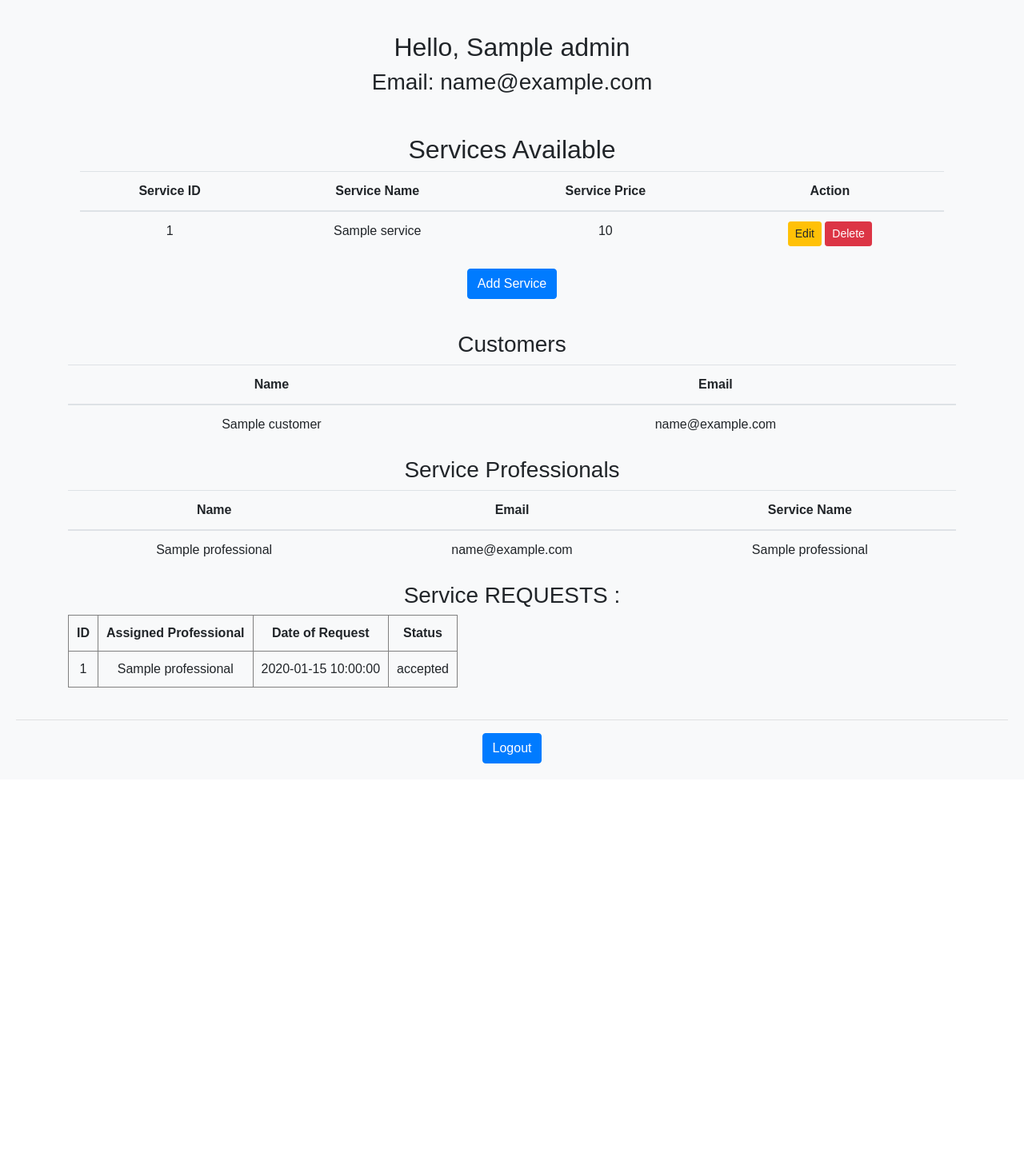
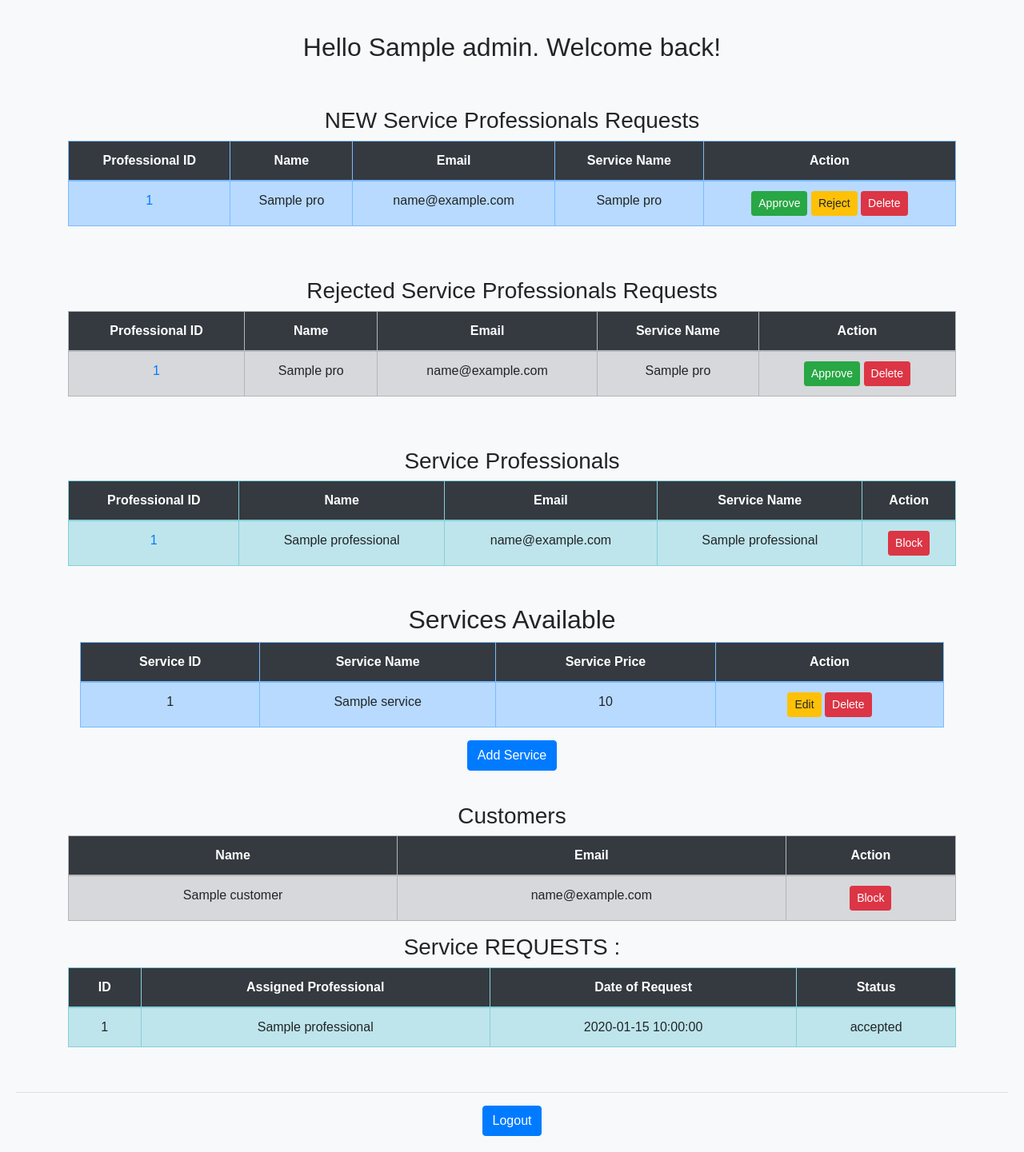
Before and after one commit to Ayush59699/A-Z-Housing, a Python web app: template templates/admin/admin_dashboard.html in a window 1280 px wide. Shown: the part 59-1500 px from the top of the page at 80% size. Before the commit the page ends 1014 px from the top, so only its background shows below. Run offline with Jinja, Linux system fonts and the light colour scheme; the template is opened without the code that fills it: most values are stand-ins (such as "Sample title", 1, 10 or a date in 2020); some libraries are stand-ins or nearby versions.

Commit message:
Update admin_dashboard.html

```diff
--- a/templates/admin/admin_dashboard.html
+++ b/templates/admin/admin_dashboard.html
@@ -7,14 +7,124 @@
 {% endblock %} {% block greet%} {{admin.name}} {% endblock %} {% block content%}
 
 <div class="container">
-  <h2>Hello, {{admin.name}}</h2>
-  <h3>Email: {{ admin.email }}</h3>
+  <h2>Hello {{admin.name|capitalize}}.  Welcome back!</h2>
+  <br> <br>
+
+  <h3>NEW Service Professionals Requests</h3>
+
+  <table class="table table-primary  table-hover table-bordered">
+    <thead class="table-dark">
+      <tr>
+        <th>Professional ID</th>
+        <th>Name</th>
+        <th>Email</th>
+        <th>Service Name</th>
+        <th><b>Action</b></th>
+      </tr>
+    </thead>
+    <tbody>
+
+      {% for pros in newPros %}
+      <tr>
+        <td><a href="{{ url_for('view_pro_details', professional_id=pros.id) }}">{{ pros.id }}</a></td>
+        <td>{{ pros.name }}</td>
+        <td>{{ pros.email }}</td>
+        <td>{{ pros.service_name }}</td>
+        <td>
+          <form method="POST" action="{{ url_for('approve_professional', professional_id=pros.id) }}" style="display:inline;">
+            <button type="submit" onclick="showAcceptedAlert()" class="btn btn-success btn-sm">Approve</button>
+        </form>
+        <form method="POST" action="{{ url_for('reject_professional', professional_id=pros.id) }}" style="display:inline;">
+          <button type="submit" onclick="showRejectedAlert()" class="btn btn-warning btn-sm">Reject</button>
+        </form>
+        <form method="POST" action="{{ url_for('delete_professional', professional_id=pros.id) }}" style="display:inline;">
+          <button type="submit" onclick="showDeletedAlert()" class="btn btn-danger btn-sm">Delete</button>
+        </form>
+        </td>
+      </tr>
+      {% endfor %}
+    </tbody>
+  </table>
+<br><br>
+
+  <h3>Rejected Service Professionals Requests</h3>
+  <table class="table table-secondary table-hover table-bordered">
+    <thead class="table-dark">
+      <tr>
+        <th>Professional ID</th>
+        <th>Name</th>
+        <th>Email</th>
+        <th>Service Name</th>
+        <th><b>Action</b></th>
+      </tr>
+    </thead>
+    <tbody>
+
+      {% for pros in rejectedProfessionals %}
+      <tr>
+        <td><a href="{{ url_for('view_pro_details', professional_id=pros.id) }}">{{ pros.id }}</a></td>
+        <td>{{ pros.name }}</td>
+        <td>{{ pros.email }}</td>
+        <td>{{ pros.service_name }}</td>
+        <td>
+          <form method="POST" action="{{ url_for('approve_professional', professional_id=pros.id) }}" style="display:inline;">
+            <button type="submit" onclick="showAcceptedAlert()" class="btn btn-success btn-sm">Approve</button>
+        </form>
+
+        <form method="POST" action="{{ url_for('delete_professional', professional_id=pros.id) }}" style="display:inline;">
+          <button type="submit" onclick="showDeletedAlert()" class="btn btn-danger btn-sm">Delete</button>
+        </form>
+        </td>
+      </tr>
+      {% endfor %}
+    </tbody>
+  </table>
+
+
+<br> <br>
+  <h3>Service Professionals</h3>
+  <table class="table table table-info table-hover table-bordered">
+    <thead class="table-dark">
+      <tr>
+        <th>Professional ID</th>
+        <th>Name</th>
+        <th>Email</th>
+        <th>Service Name</th>
+        <th>Action</th>
+      </tr>
+    </thead>
+    <tbody>
+      {% for professional in professionals %}
+      <tr>
+        <td><a href="{{ url_for('view_pro_details', professional_id=professional.id) }}">{{ professional.id }}</a></td>
+        <td>{{ professional.name }}</td>
+        <td>{{ professional.email }}</td>
+        <td>{{ professional.service_name }}</td>
+        <td>
+
+          {% if professional.is_blocked %}
+
+          <form method="POST" action="{{ url_for('unblock_professional', professional_id=professional.id) }}" style="display:inline;">
+            <button type="submit" onclick="B_U_Pro()" class="btn btn-success btn-sm">Unblock</button>
+          </form>
+
+          {% else %}
+
+          <form method="POST" action="{{ url_for('block_professional', professional_id=professional.id) }}" style="display:inline;">
+            <button type="submit" onclick="B_U_Pro()" class="btn btn-danger btn-sm">Block</button>
+          </form>
+        {% endif %}
+
+        </td>
+      </tr>
+      {% endfor %}
+    </tbody>
+  </table>
 
   <div class="container mt-5">
-
     <h2>Services Available</h2>
-    <table class="table">
-      <thead>
+    <table class="table table table-primary table-hover table-bordered">
+      <thead class="table-dark">
         <tr>
           <th>Service ID</th>
           <th>Service Name</th>
@@ -32,7 +142,8 @@
             <a
               href="{{ url_for('edit_service', id=service.id) }}"
               class="btn btn-warning btn-sm"
-              >Edit</a>
+              >Edit</a
+            >
 
             <form
               action="{{ url_for('delete_service', id=service.id) }}"
@@ -53,30 +164,20 @@
       </tbody>
     </table>
     <a href="{{ url_for('add_service') }}" class="btn btn-primary mb-3"
-      >Add Service</a>
+      >Add Service</a
+    >
   </div>
-<br>
-
-
-
-
-
-
-
-
-
-
-
-
+  <br />
 
 
 
   <h3>Customers</h3>
-<table class="table">
-  <thead>
+  <table class="table table table-secondary table-hover table-bordered">
+    <thead class="table-dark">
       <tr>
         <th>Name</th>
         <th>Email</th>
+        <th>Action</th>
       </tr>
     </thead>
     <tbody>
@@ -84,44 +185,31 @@
       <tr>
         <td>{{ customer.name }}</td>
         <td>{{ customer.email }}</td>
+        <td>
+
+          {% if customer.is_blocked %}
+            <form method="POST" action="{{ url_for('unblock_customer', customer_id=customer.id) }}" style="display:inline;">
+              <button type="submit" onclick="B_U_Pro()" class="btn btn-success btn-sm">Unblock</button>
+            </form>
+
+          {% else %}
+
+            <form method="POST" action="{{ url_for('block_customer', customer_id=customer.id) }}" style="display:inline;">
+              <button type="submit" onclick="B_U_Pro()" class="btn btn-danger btn-sm">Block</button>
+            </form>
+
+          {% endif %}
+        </td>
       </tr>
       {% endfor %}
     </tbody>
   </table>
 
 
+  <h3>Service REQUESTS :</h3>
 
-
-
-
-
-
-
-<h3>Service Professionals</h3>
-<table class="table">
-    <thead>
-        <tr>
-            <th>Name</th>
-            <th>Email</th>
-            <th>Service Name</th>
-        </tr>
-    </thead>
-    <tbody>
-        {% for professional in professionals %}
-        <tr>
-            <td>{{ professional.name }}</td>
-            <td>{{ professional.email }}</td>
-            <td>{{ professional.service_name }}</td>
-          </tr>
-          {% endfor %}
-    </tbody>
-</table>
-
-
-          <h3>Service REQUESTS : </h3>
-
-          <table border="1" cellpadding="10">
-            <thead>
+  <table border="1" cellpadding="10" class="table table table-info table-hover table-bordered">
+    <thead class="table-dark">
       <tr>
         <th>ID</th>
         <th>Assigned Professional</th>
@@ -134,11 +222,8 @@
       <tr>
         <td>{{ req.id }}</td>
         <td>
-                            {% if req.professional %}
-                                {{ req.professional.name }}
-                            {% else %}
-                                Not Assigned
-                            {% endif %}
+          {% if req.professional %} {{ req.professional.name }} {% else %} Not
+          Assigned {% endif %}
         </td>
         <td>{{ req.date_of_request }}</td>
         <td>{{ req.status }}</td>
@@ -146,11 +231,35 @@
       {% endfor %}
     </tbody>
   </table>
-
 </div>
 <br />
 <hr />
 
 <a href="{{url_for('logout')}}" class="btn btn-primary">Logout</a>
 
+
+
+
+<script>
+  function showAcceptedAlert() {
+  alert("Professional Accepted Successfully!");
+  }
+</script>
+<script>
+  function showDeletedAlert() {
+  alert("Professional Request Deleted Successfully!");
+  }
+</script>
+<script>
+  function showRejectedAlert() {
+  alert("Professional Rejected!");
+  }
+</script>
+<script>
+  function B_U_Pro() {
+  alert("Are you sure?!");
+  }
+</script>
+
+
 {% endblock %}
```
Lines whose indentation alone changed are shown as unchanged.
